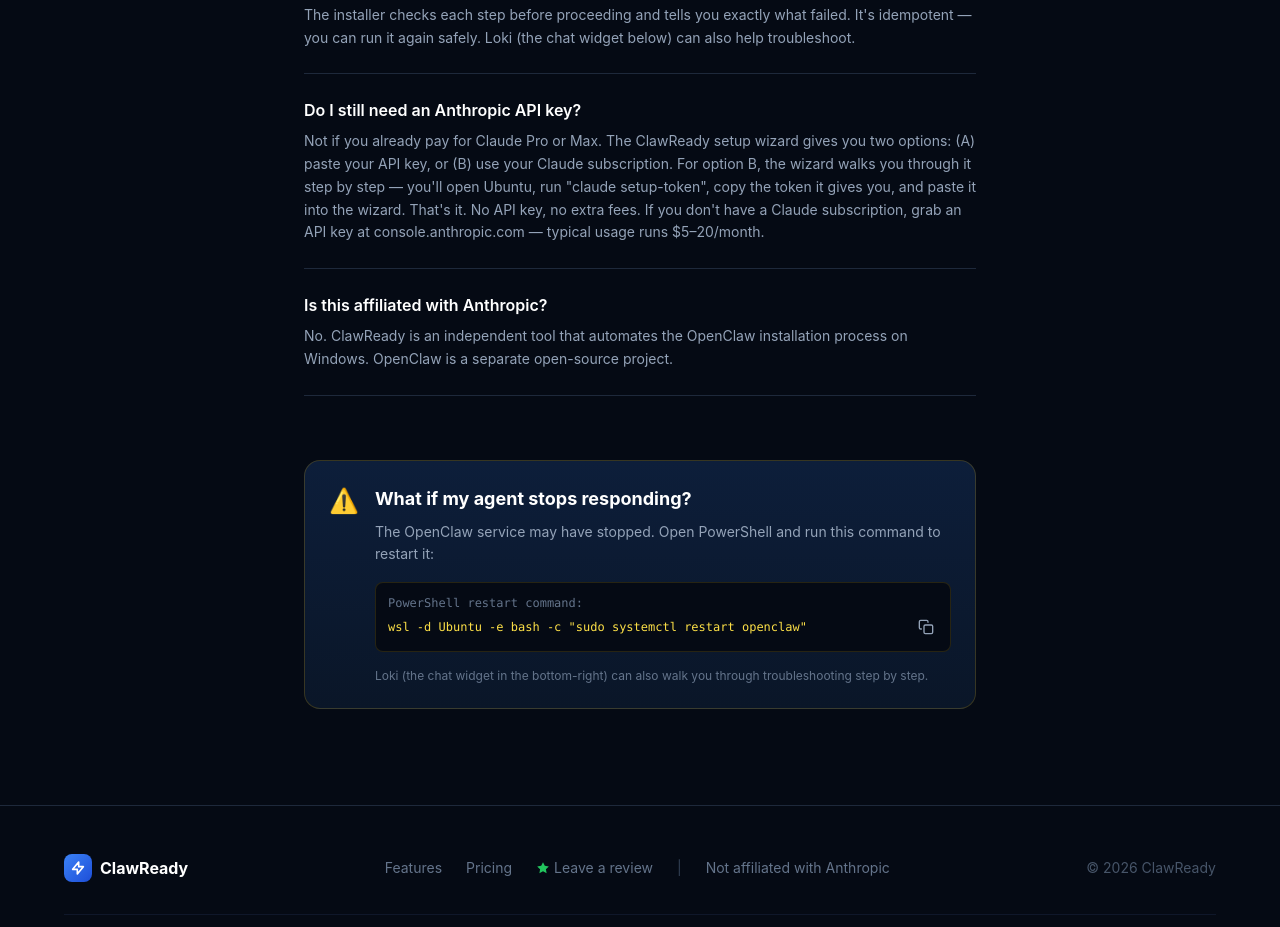
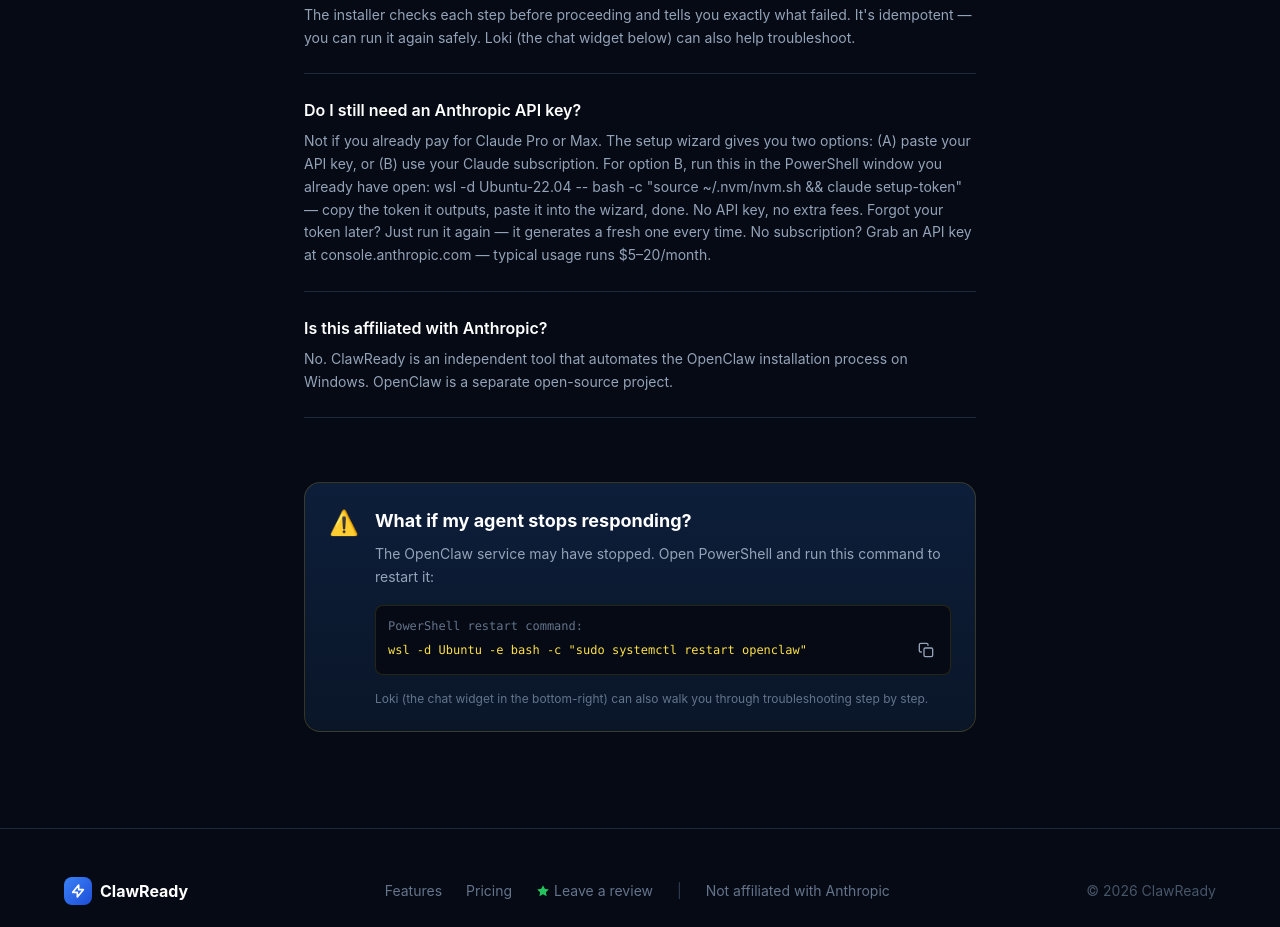
Before and after one commit to pcebner-del/clawready, a Next.js app in the folder landing/: page / in a window 1280 px wide. Shown: the part 7540-8467 px from the top of the page. Built offline with nearby package versions, Linux system fonts and the light colour scheme.

Commit message:
fix: PowerShell one-liner + regeneration tip in wizard and FAQ

```diff
--- a/landing/components/Pricing.tsx
+++ b/landing/components/Pricing.tsx
@@ -196,7 +196,7 @@
               },
               {
                 q: 'Do I still need an Anthropic API key?',
-                a: 'Not if you already pay for Claude Pro or Max. The ClawReady setup wizard gives you two options: (A) paste your API key, or (B) use your Claude subscription. For option B, the wizard walks you through it step by step — you\'ll open Ubuntu, run "claude setup-token", copy the token it gives you, and paste it into the wizard. That\'s it. No API key, no extra fees. If you don\'t have a Claude subscription, grab an API key at console.anthropic.com — typical usage runs $5–20/month.',
+                a: 'Not if you already pay for Claude Pro or Max. The setup wizard gives you two options: (A) paste your API key, or (B) use your Claude subscription. For option B, run this in the PowerShell window you already have open: wsl -d Ubuntu-22.04 -- bash -c "source ~/.nvm/nvm.sh && claude setup-token" — copy the token it outputs, paste it into the wizard, done. No API key, no extra fees. Forgot your token later? Just run it again — it generates a fresh one every time. No subscription? Grab an API key at console.anthropic.com — typical usage runs $5–20/month.',
               },
               {
                 q: 'Is this affiliated with Anthropic?',
```
Also changed, not shown: 1 other file (tests, documents, lock files or other folders).
